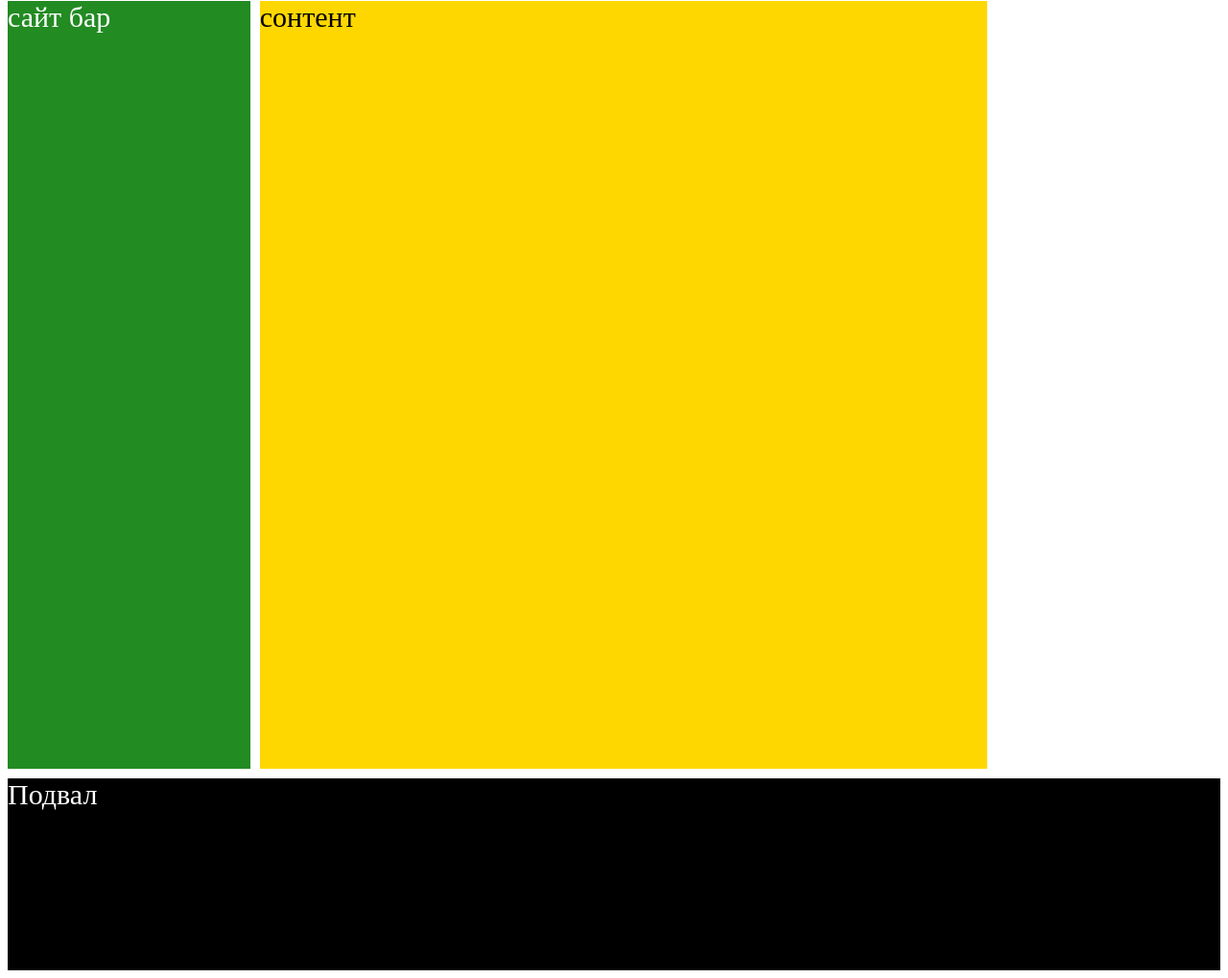
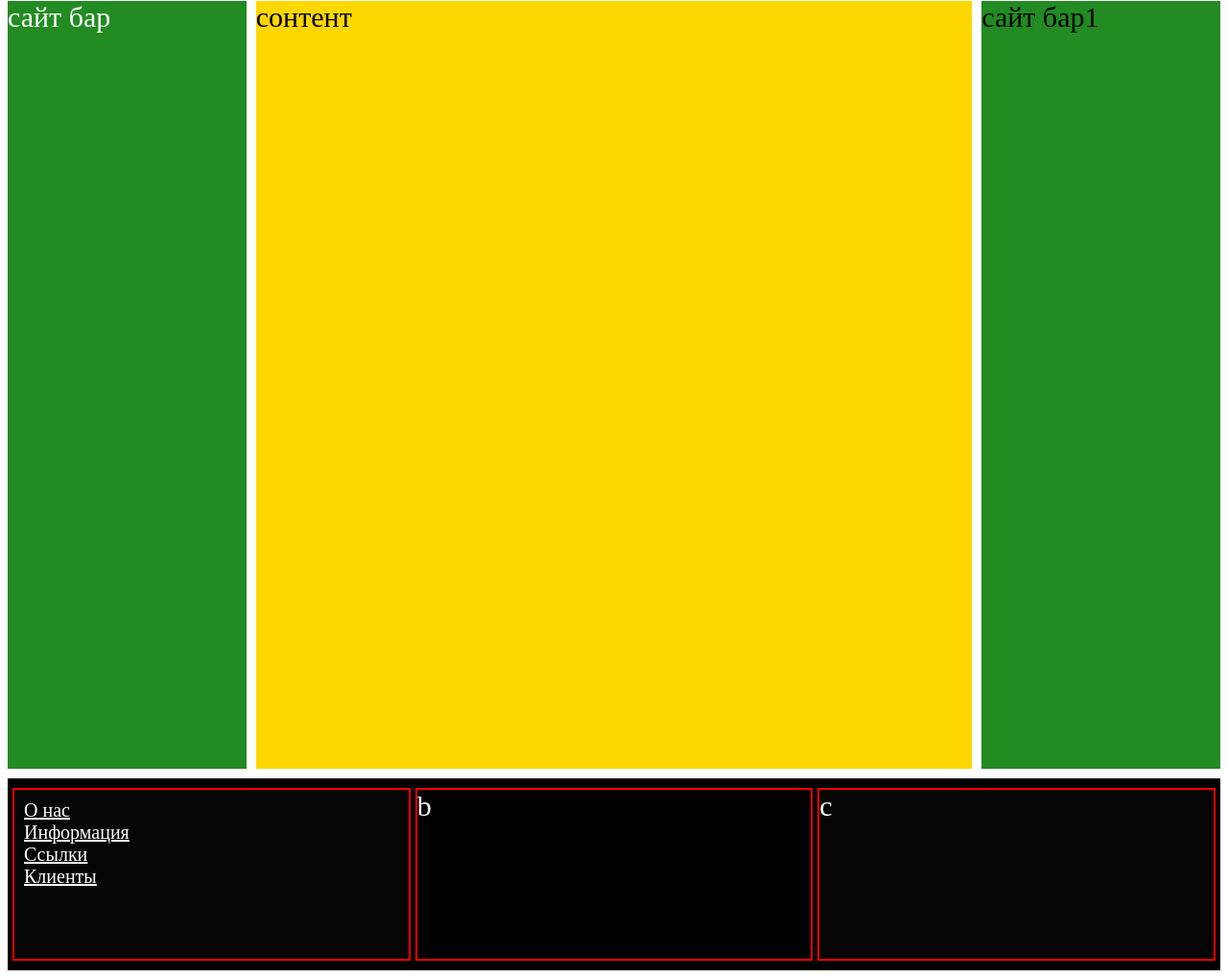
Before and after one commit to kaminin1986/html_css_lesson, a plain HTML site: page lesson_3/index.html in a window 1280 px wide. Shown: the part 97-1116 px from the top of the page at 96% size. Drawn offline with Linux system fonts and the light colour scheme.

Commit message:
В_подвале_сделал_секции_создал_ссылки_о-нас

```diff
--- a/lesson_3/index.html
+++ b/lesson_3/index.html
@@ -13,10 +13,28 @@
     <div class="container">
         <div class="sidebar">сайт бар</div>
         <div class="content">сонтент</div>
+        <div class="sidebar-a">сайт бар1</div>
+    </div>
+
+    <div class="footer">
+        <div class="footer-ur">
+            <div class="footer-sadebar-a">
+                <div class="footer-sad_a-content">
+                    <div class="footer-sad-text">
+                        <a href="https:\\mail.ru"style="color: #ffffff">О нас</a>
+                        <a href="http:\\bs26.ru"style="color: #ffffff">Информация</a>
+                        <a href=""style="color: #ffffff">Ссылки</a>
+                        <a href=""style="color: #ffffff">Клиенты</a>
+
+
+                    </div>
+                </div>
+            </div>
+            <div class="footer-sadebar-b">b</div>
+            <div class="footer-sadebar-c">c</div>
+        </div>
 
     </div>
 
-    <div class="footer">Подвал</div>
-
 </body>
 </html>
--- a/lesson_3/styles/styles.css
+++ b/lesson_3/styles/styles.css
@@ -41,3 +41,55 @@ body {
     height: 200px;
     background: rgb(0, 0, 0);
 }
+
+.footer-ur {
+    margin-top: 1px;
+    display: flex;
+    height:inherit
+
+
+
+}
+
+.footer-sadebar-a {
+    margin-top: 10px;
+    width: 33.33%;
+    margin-left: 5px;
+    background: rgb(7, 6, 6);
+    margin-bottom: 10px;
+    border: 2px solid red;
+    font-size: 20px;
+
+}
+
+.footer-sad_a-content {
+    margin-top: 10px;
+    margin-left: 10px;
+    color: rgb(209, 16, 16);
+
+}
+
+.footer-sad-text {
+    display:grid;
+
+}
+
+.footer-sadebar-b {
+    margin-top: 10px;
+    width: 33.33%;
+    margin-left: 5px;
+    background: rgb(0, 0, 0);
+    margin-bottom: 10px;
+    border: 2px solid red;
+
+}
+
+.footer-sadebar-c {
+    margin-top: 10px;
+    margin-left: 5px;
+    margin-right: 5px;
+    width: 33.33%;
+    background: rgb(5, 5, 5);
+    margin-bottom: 10px;
+    border: 2px solid red;
+}
```
